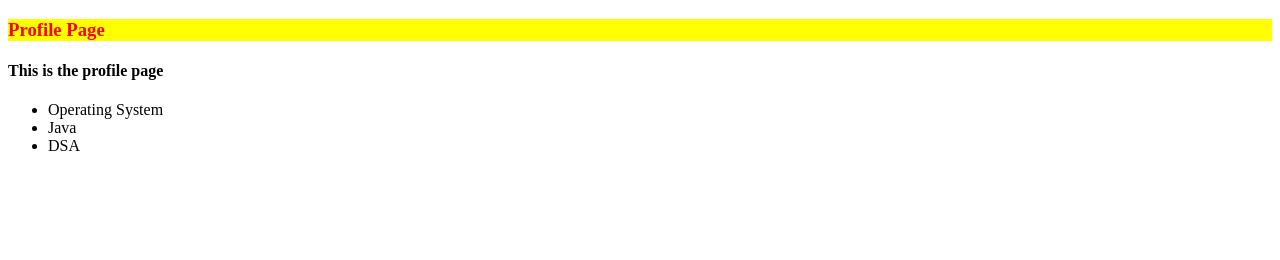
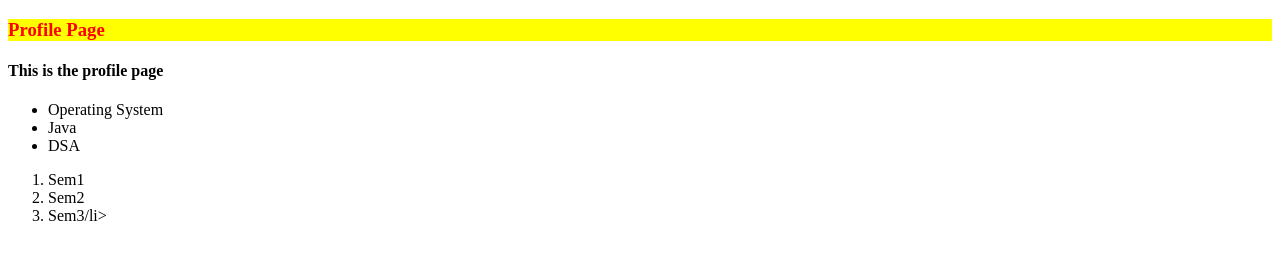
Before and after one commit to trainings-reknot/profile, a plain HTML site: page first.html in a window 1280 px wide. Drawn offline with Linux system fonts and the light colour scheme.

Commit message:
Semester included

```diff
--- a/first.html
+++ b/first.html
@@ -22,5 +22,12 @@
             <li>DSA</li>
         </ul>
 
+
+        <ol>
+            <li>Sem1</li>
+            <li>Sem2</li>
+            <li>Sem3/li>
+        </ol>
+
     </body>
 </html>
```
